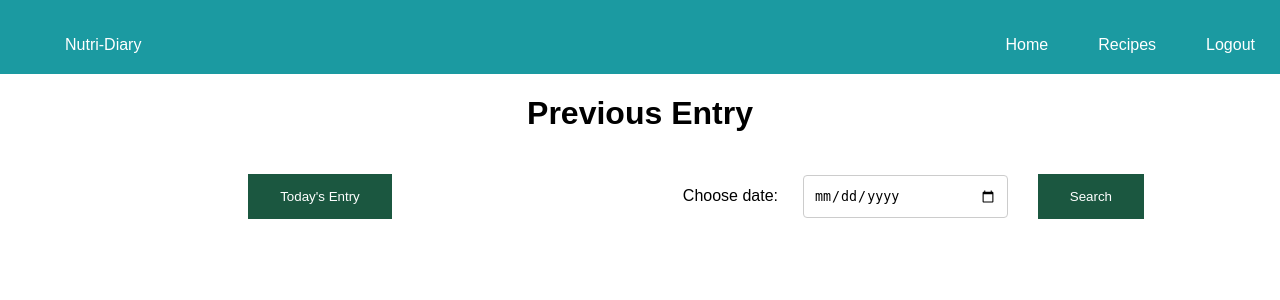
After one commit to samiya-kazi/CSE482-Project, a PHP site: page /previous-entries.php in a window 1280 px wide. The commit adds this page. Shown: the top 300 px of the page. Run offline with PHP 8.4, Linux system fonts and the light colour scheme.

Commit message:
Created page for previous entries
Created static page for previous entries.

```diff
--- /dev/null
+++ b/Project/previous-entries.php
@@ -0,0 +1,37 @@
+<!DOCTYPE html>
+<html>
+<head>
+	<title>Nutri-Diary: Previous Entries</title>
+	<link rel="stylesheet" type="text/css" href="style.css">
+</head>
+<body>
+	<div class="navbar">
+		<div class="navbar-links">
+			<ul class="nav-link-list">
+				<li class="navitem"><a class="navlink" href="index.php">Logout</a></li>
+				<li class="navitem"><a class="navlink" href="home.php">Recipes</a></li>
+				<li class="navitem"><a class="navlink" href="home.php">Home</a></li>
+				<li class="navitem"  id="logo"><a class="navlink" href="home.php">Nutri-Diary</a></li>
+			</ul>
+		</div>
+	</div>
+
+	<div>
+		<h1 id="previous-entries">Previous Entry</h1>
+	</div>
+	<div>
+		<div id="diary-section">
+			<form action="home.php">
+				<button>Today's Entry</button>
+			</form>
+		</div>
+
+		<div id="date-search">
+			<form method="POST" action="#">
+				<label for="date-search">Choose date:</label>
+			    <input class="form-input" type="date" id="date-search" name="date-search">
+			    <button id="search-button" type="submit" value="Submit">Search</button>
+			</form>
+		</div>
+</body>
+</html>
--- a/Project/style.css
+++ b/Project/style.css
@@ -101,7 +101,7 @@ button {
 	color: red;
 }
 
-#welcome {
+#welcome, #previous-entries {
 	text-align: center;
 }
 
@@ -111,7 +111,7 @@ button {
 	margin: 0 4% 0 5%;
 }
 
-#food-search {
+#food-search, #date-search {
 	display: inline-block;
 	width: 40%;
 	margin: 0 5% 0 4%;
```
Also changed, not shown: Project/home.php (+13 -1 lines).
